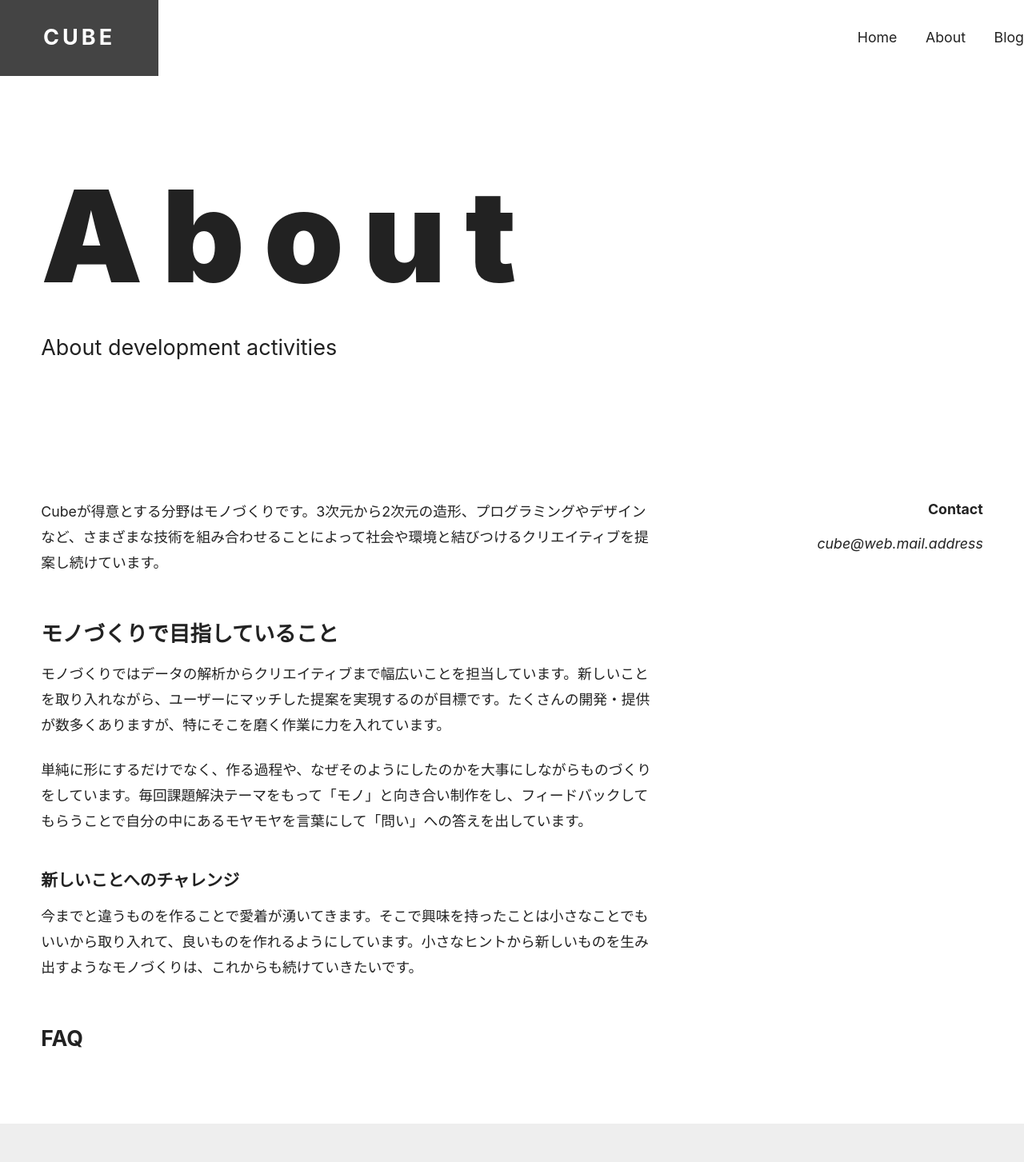
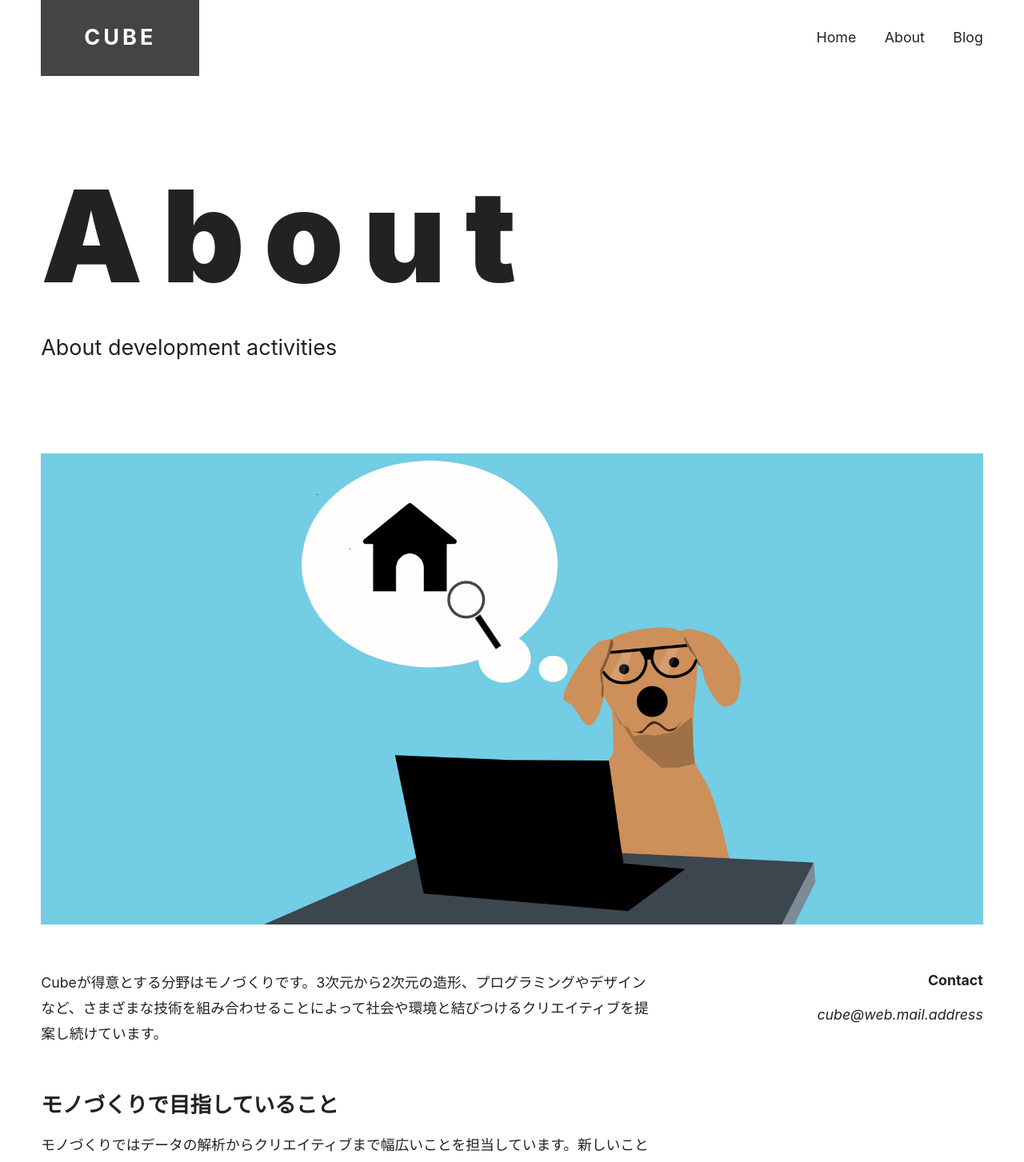
Before and after one commit to moom98/next-practice, a Next.js app: page /about in a window 1280 px wide. Shown: the top 1453 px of the page at 80% size. Built offline with nearby package versions, Linux system fonts and the light colour scheme.

Commit message:
next/imageで画像追加

```diff
--- a/src/components/elements/Hero.jsx
+++ b/src/components/elements/Hero.jsx
@@ -1,14 +1,20 @@
 import React from 'react'
 import styles from '@/styles/elements/hero.module.css'
+import Image from 'next/image'
+import kv from '@/images/cube.jpg'
 
-export default function Hero({ title, subTitle, imageOn = false}) {
+export default function Hero({ title, subTitle, imageOn = false }) {
   return (
     <div className={styles.flexContainer}>
       <div className={styles.text}>
         <h1 className={styles.title}>{title}</h1>
         <p className={styles.subTitle}>{subTitle}</p>
       </div>
-        {imageOn && <figure>[画像]</figure>}
+      {imageOn && (
+        <figure className={styles.image}>
+          <Image src={kv} alt="" sizes="100vw" priority />
+        </figure>
+      )}
     </div>
   )
 }
--- a/src/pages/about.jsx
+++ b/src/pages/about.jsx
@@ -8,11 +8,22 @@ import {
   TwoColumnMain,
   TwoColumnSidebar,
 } from '@/components/layouts/TwoColumn'
+import Image from 'next/image'
+import eyecatch from '@/images/about.jpg'
 
 export default function About() {
   return (
     <Container>
       <Hero title="About" subTitle="About development activities" />
+      <figure>
+        <Image
+          src={eyecatch}
+          alt=""
+          sizes="(min-width: 1152px) 1152px, 100vw"
+          priority
+          placeholder="blur"
+        />
+      </figure>
 
       <TwoColumn>
         <TwoColumn.Main>
--- a/src/styles/elements/hero.module.css
+++ b/src/styles/elements/hero.module.css
@@ -1,5 +1,5 @@
 .flexContainer {
-    composes: sideBySideCenter from "../utils.module.css";
+  composes: sideBySideCenter from '../utils.module.css';
 }
 
 .text {
@@ -21,3 +21,13 @@
 .subTitle {
   font-size: var(--small-heading2);
 }
+
+.image {
+  width: 100%;
+}
+
+@media screen and (max-width: 768px) {
+  .image {
+    width: 50%;
+  }
+}
--- a/src/styles/globals.css
+++ b/src/styles/globals.css
@@ -24,6 +24,13 @@
   --space-lg: calc(var(--space-xs) * 3); /* 60-90px */
   --space-xl: calc(var(--space-xs) * 4); /* 80-120px */
   --space-jump: clamp(1.25rem, 0.35rem + 3.8vw, 3.75rem); /* 20-60px */
+}
+
+/* next/image */
+figure > img {
+  width: 100%;
+  height: auto;
+  transition: 0.2s;
 }
 
 /* Reset CSS */
@@ -83,7 +90,6 @@ a {
   text-decoration: none;
 }
 
-
 /* global */
 
 body {
--- a/src/styles/layouts/container.module.css
+++ b/src/styles/layouts/container.module.css
@@ -1,10 +1,10 @@
 .default {
-    width: 92%;
-    min-width: 1152px;
-    margin: 0 auto;
+  width: 92%;
+  min-width: 1152px;
+  margin: 0 auto;
 }
 
 .large {
-    composes: default;
-    min-width: 1280px;
+  composes: default;
+  max-width: 1280px;
 }
```
Lines whose indentation alone changed are shown as unchanged.
